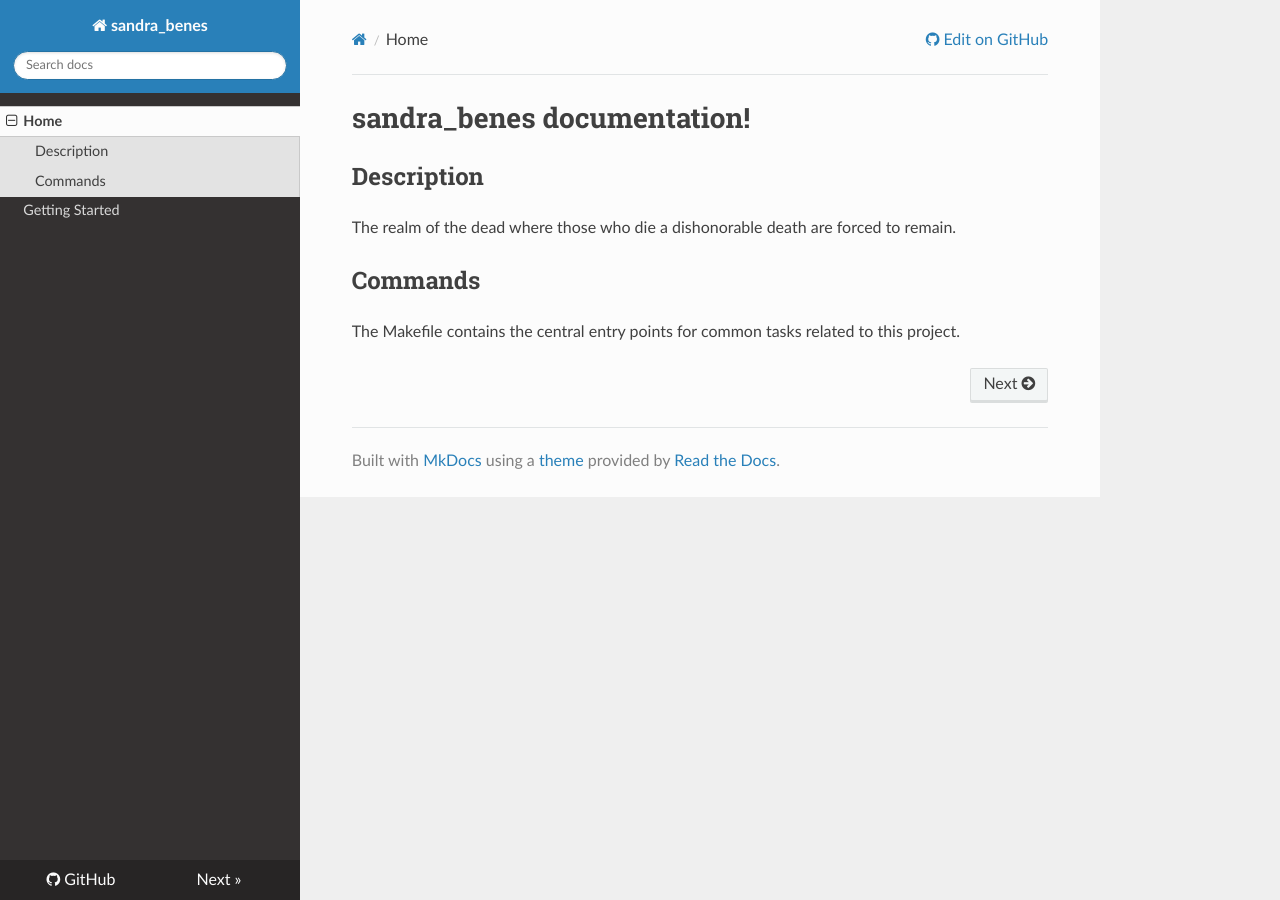
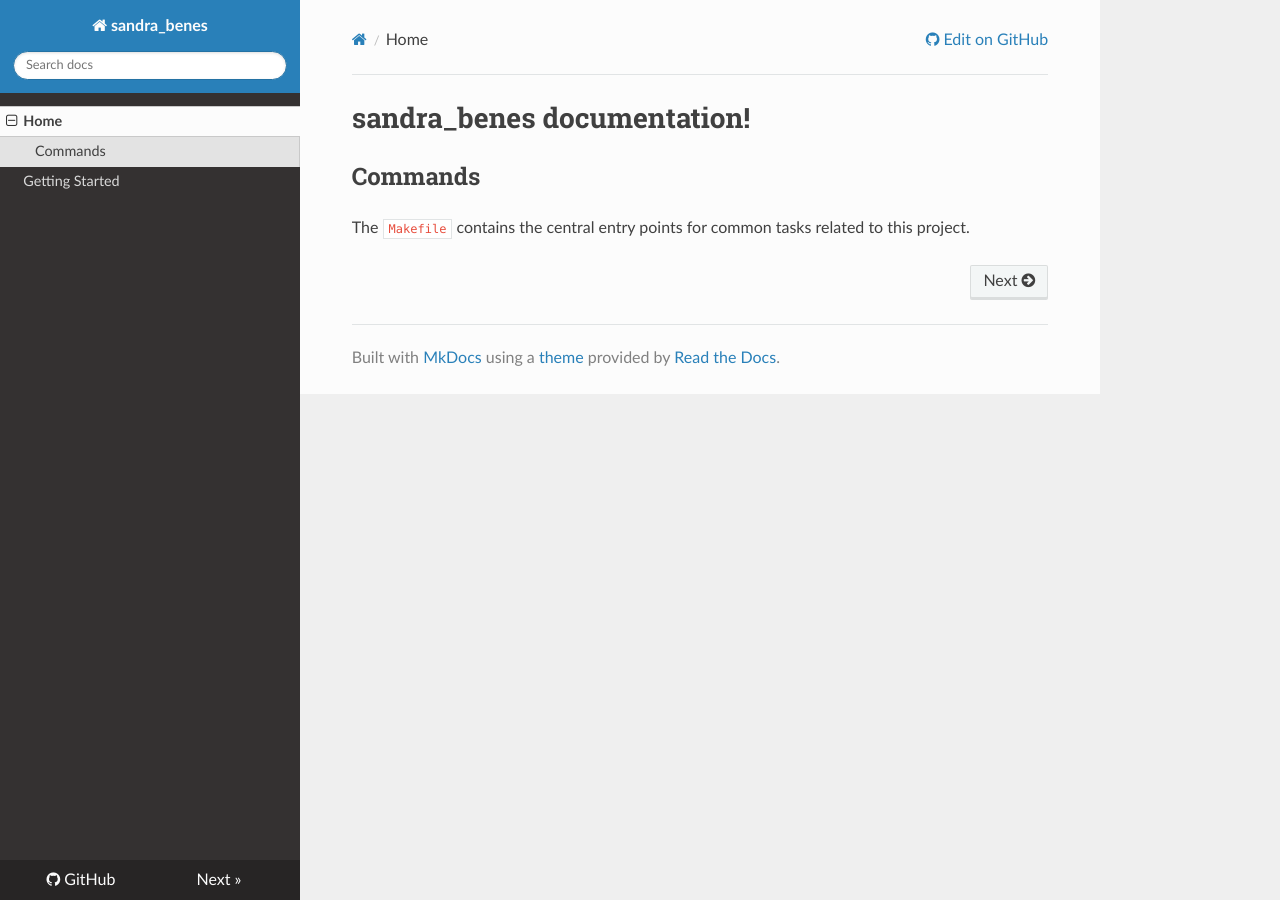
Before and after one commit to joejcollins/sandra-benes, an MkDocs documentation site: the page built from docs/index.md, in a window 1280 px wide. Built offline with MkDocs 1.6.1, drawn with Linux system fonts in a browser that asks for light colours; nearby versions of some CDN libraries.

Commit message:
fix: trigger ghpages

```diff
--- a/docs/index.md
+++ b/docs/index.md
@@ -1,9 +1,6 @@
 # sandra_benes documentation!
-
-## Description
-
-The realm of the dead where those who die a dishonorable death are forced to remain.
 
 ## Commands
 
-The Makefile contains the central entry points for common tasks related to this project.
+The `Makefile` contains the central entry points for common tasks
+related to this project.
```
